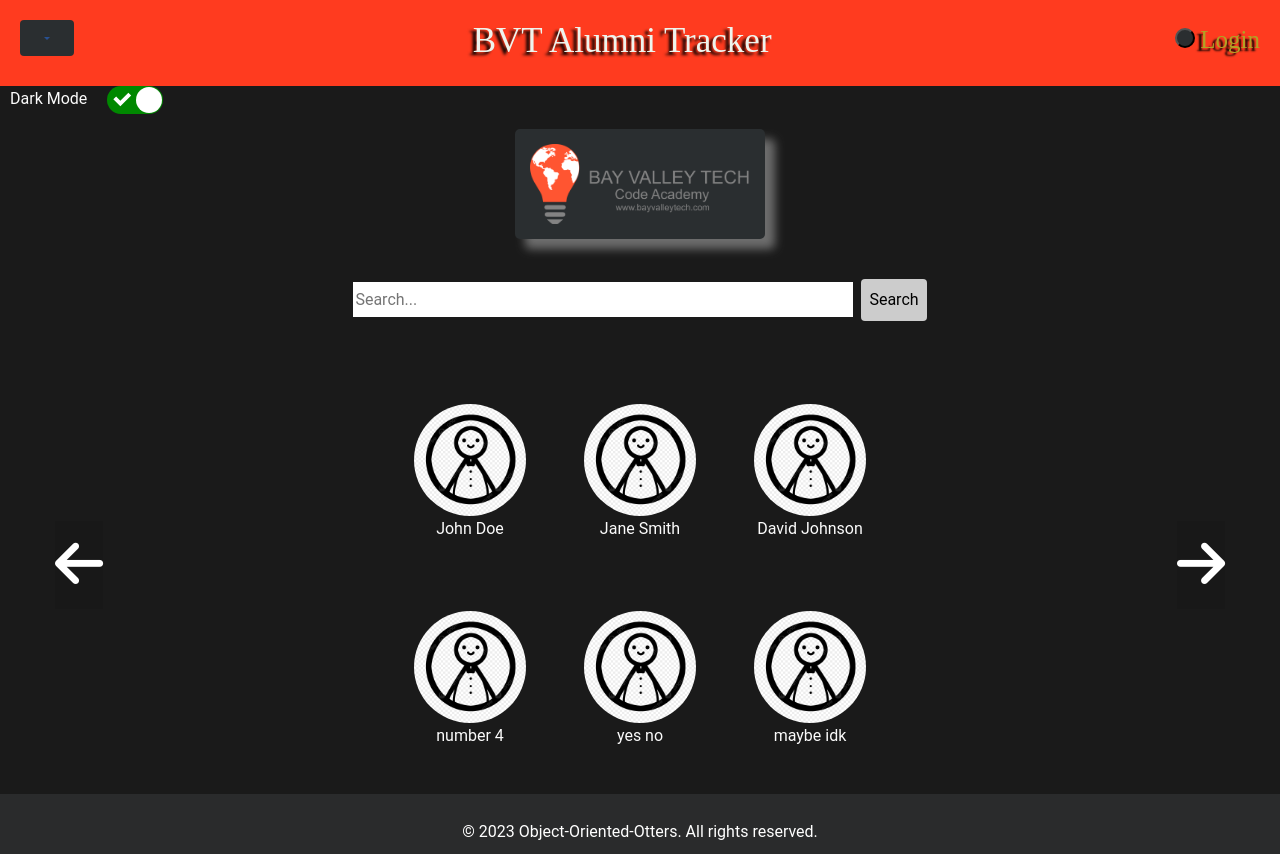
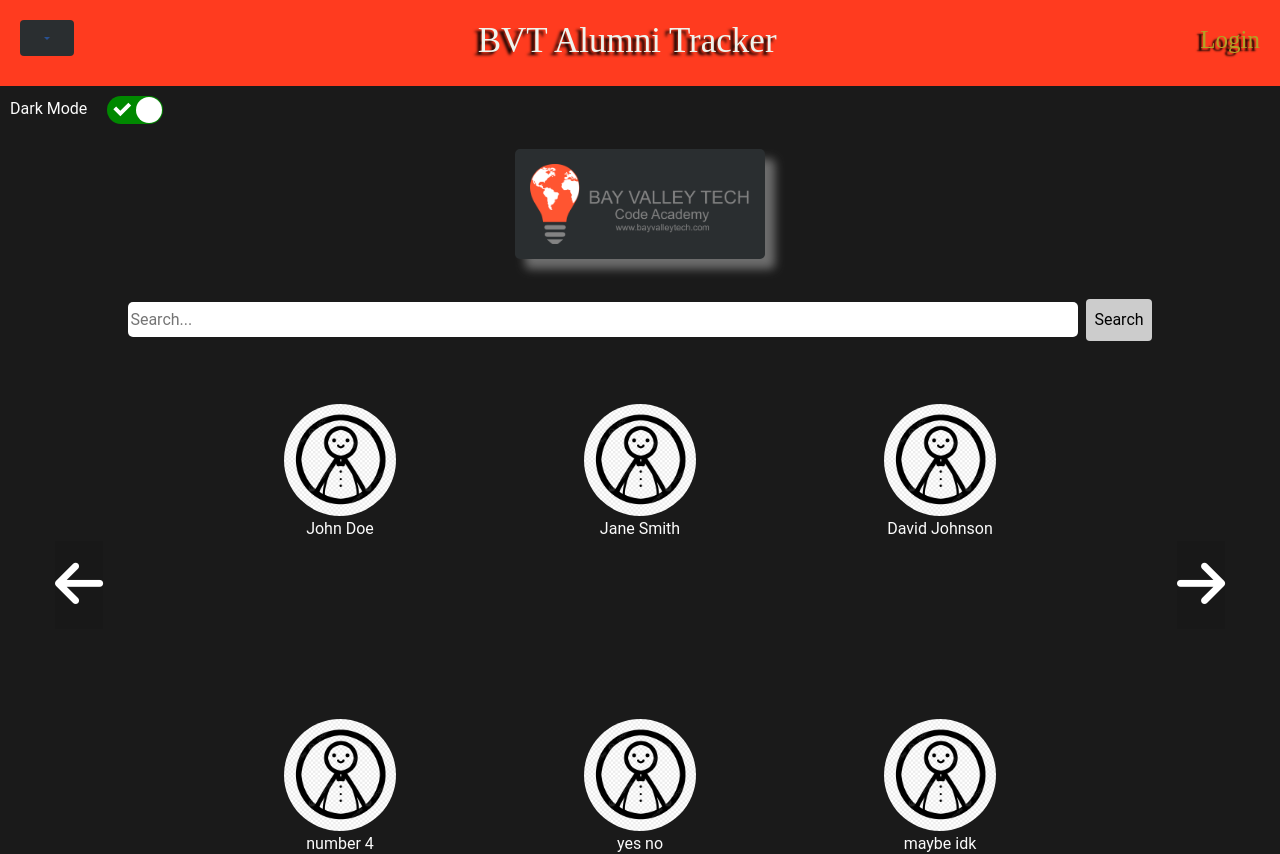
Before and after one commit to JulieKnox225/BVT-Alumni-Tracker-Object-Oriented-Otters, a React (Vite) app: page / in a window 1280 px wide. Shown: the top 854 px of the page. Built offline with nearby package versions, Linux system fonts and the light colour scheme.

Commit message:
hopefully fixed

```diff
--- a/src/App.jsx
+++ b/src/App.jsx
@@ -30,7 +30,7 @@ function App() {
           <Navbar />
           <div className='switch'>
             <label> {theme === 'light' ? "Light Mode" : "Dark Mode" }</label>
-            <ReactSwitch onChange={toggleTheme} checked ={theme === "dark"}/>
+            <ReactSwitch  onChange={toggleTheme} checked ={theme === "dark"}/>
           </div>
           <div className='logo'>
           <a href='/'><img className='bvt--logo' src='images/bvt.png' alt="Logo saying Bay Valley Tech with a lightbulb" /></a>
@@ -38,6 +38,7 @@ function App() {
           <Routes>
             <Route element={<Outlet context={{auth, setAuth}}/>}>
               <Route path='/' element ={ <Home />} />
+              {/* <<<<<<< Updated upstream */}
               <Route path='/login' element={ <Login/> } />
               <Route path='/addEntryPage' element ={ <AddEntryPage />} />
               <Route path='/searchPage' element= { <SearchPage /> } />
--- a/src/Components/BVT.ID.jsx
+++ b/src/Components/BVT.ID.jsx
@@ -4,7 +4,6 @@ import { ModalBody } from "react-bootstrap";
 import Button from 'react-bootstrap/Button';
 import Modal from 'react-bootstrap/Modal';
 import PropTypes from "prop-types";
-
 
 export const IDCards = (props) => {
   const {
@@ -22,6 +21,7 @@ export const IDCards = (props) => {
   const [smShow, setSmShow] = useState(false);
 
   return (
+
     <div className="outer-id-card">
       <div className='inner-id-card'>
         <a href='/profile'>
@@ -45,13 +45,13 @@ export const IDCards = (props) => {
 
             centered>
 
-            <Modal.Header closeButton style={{color: 'white', backgroundColor: '#2a2e30'}}>
+            <Modal.Header closeButton className="modal-background">
 
               <Modal.Title>
                 {firstName} {lastName}
               </Modal.Title>
             </Modal.Header>
-            <ModalBody style={{color: 'white', backgroundColor: '#E21304'}}>
+            <ModalBody className="modal-background">
               <p>
                 <strong>Highest Degree: </strong>
                 <br/>
--- a/src/Components/Navbar.jsx
+++ b/src/Components/Navbar.jsx
@@ -1,14 +1,10 @@
-import {useState} from 'react'
-import Dropdown from 'react-bootstrap/Dropdown'
+import Dropdown from 'react-bootstrap/Dropdown';
+
+
 export const Navbar = () => {
 
-const [login, setLogin] = useState(false)
 
-const handleLogin = () => {
-  setLogin(!login)
-}
-
- return (
+  return (
    <div>
      <nav className='nav-home'>
      <Dropdown>
@@ -28,17 +24,12 @@ const handleLogin = () => {
        <h2 className="home-button-text">BVT Alumni Tracker</h2>
        </a>
 
-      {/* Temp button to show how the login would change icons */}
-       <a>
-       <button className="light-dark-btn" onClick={handleLogin}></button>
+      <div className='switch'>
+
+      </div>
+      <a href='/login' className='login-button'>
+       <p className="login--text">Login</p>
        </a>
-       {login ?
-        <a href= "/editProfile">
-          <img className="nav-login-image" src="images/pic.png" alt="Default profile picture edit image" />
-        </a> : <a href='/login' className='login-button'>
-       <p className="login--text">Login</p>
-       </a>}
-
        </nav>
    </div>
  )
--- a/src/Components/Profile.jsx
+++ b/src/Components/Profile.jsx
@@ -1,27 +1,19 @@
 import { Col, Row, Container } from "react-bootstrap"
 import { MDBIcon } from 'mdb-react-ui-kit'
-import FakeData from './TempData/FakeData'
-import { useParams } from "react-router-dom"
+
 
 export const Profile = () => {
 
-    const { username } = useParams();
-
-    const profile = FakeData.find((name) => name.firstName === username);
-
-    if(!profile) {
-        return <div>User not found</div>
-    }
   return (
     <>
     <Container fluid className="profile-page-container">
     <Row >
     <Col>
         <div className="profile-pic">
-            <h4 className="profile-name">{profile.firstName} {profile.lastName}</h4>
+            <h4 className="profile-name">john Doe</h4>
             <img className="default-profile-edit-pic" src="/images/pic.png" alt="Default profile picture" />
         </div>
-            <h4 className="profile-email">@{profile.username}</h4>
+            <h4 className="profile-email">@username</h4>
         <div className="contact-header">
             Contact Info
         </div>
@@ -48,9 +40,7 @@ export const Profile = () => {
             Bay Valley Tech
         </div>
         <div className="achievements-text">
-        {profile.achievements.map((achievement, index) => (
-                    <div className="profile-achievements" key={index}>{achievement}</div>
-                  ))}
+            Achievements here
         </div>
 
     </Col>
--- a/src/Components/ProfileBubble.jsx
+++ b/src/Components/ProfileBubble.jsx
@@ -11,11 +11,7 @@ export const ProfileBubble = (props) => {
     <>
 
     <div className='avatar-bubble'>
-      <a href= {
-        `/profile/${firstName}`
-        } >
       <img className="avatar-for-search" src={avatar}  />
-      </a>
       <p> {firstName} {lastName}</p>
     </div>
 
--- a/src/index.css
+++ b/src/index.css
@@ -13,6 +13,7 @@
 .modal-background {
   background-color: #e0e1dd;
 }
+
 /* End modal */
 
 /* App.jsx */
@@ -25,7 +26,7 @@
 .switch{
   display: flex;
   flex-direction: row;
-  margin-left: 10px;
+  margin: 10px;
 }
 
 label{
@@ -42,9 +43,10 @@ label{
 }
 
 .home-search-bar {
-  width: 500px;
+  width: 950px;
   border: none;
   height: 35px;
+  border-radius: 5px;
 }
 .home-search-button {
   background-color: #ccc;
@@ -57,18 +59,18 @@ label{
 .carousel-container {
   display: flex;
   justify-content: center;
-  flex-wrap: wrap;
-  margin-bottom: 10px;
+  align-items: center;
+  margin-top: -200px;
+  height: 750px;
 
-  height: 350px;
 }
 
 .carousel-row {
   display: grid;
-  grid-template: auto auto / repeat(3, 1fr);
-  gap: 20px;
+  grid-template: auto auto/ repeat(3, 2fr);
+  gap: 150px;
   justify-content: center;
-  margin-top: -45px;
+
 }
 
 .carousel-controls {
@@ -93,8 +95,6 @@ label{
 
 }
 
-
-
 /* End of Home Page */
 
 /* Avatar Bubbles */
@@ -105,6 +105,16 @@ label{
   margin-top: 15px;
 }
 
+.avatar-for-home {
+  width: 11rem;
+  border-radius: 100px;
+}
+
+.avatar-text {
+  text-align: center;
+  margin: 15px;
+  margin-left: 35px;
+}
 
 /* End of Bubbles */
 
@@ -158,9 +168,6 @@ label{
   color:rgb(2, 2, 2);
   font-size: medium;
 }
-
-
-
 
 .error{
   color: red;
```
